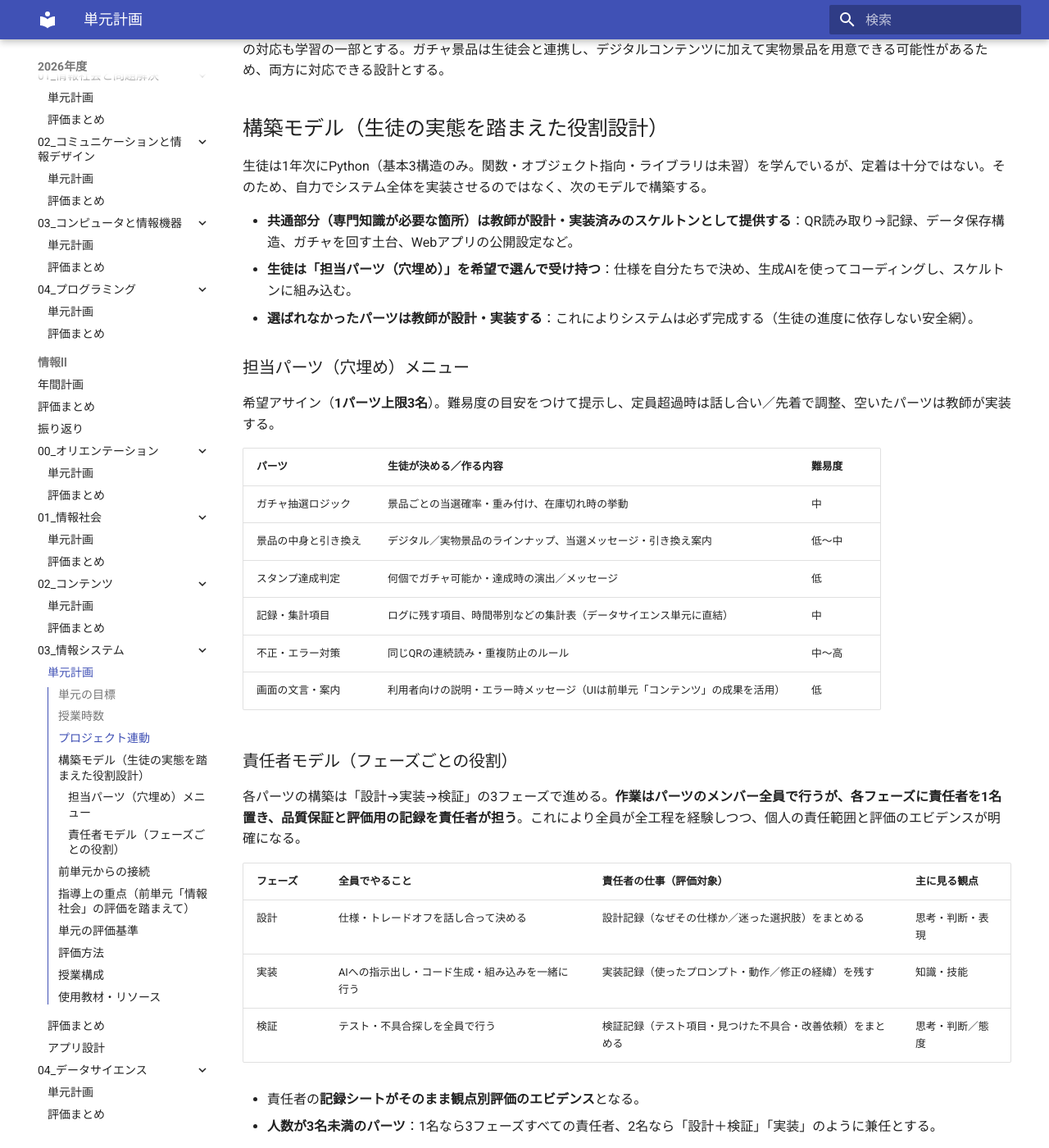
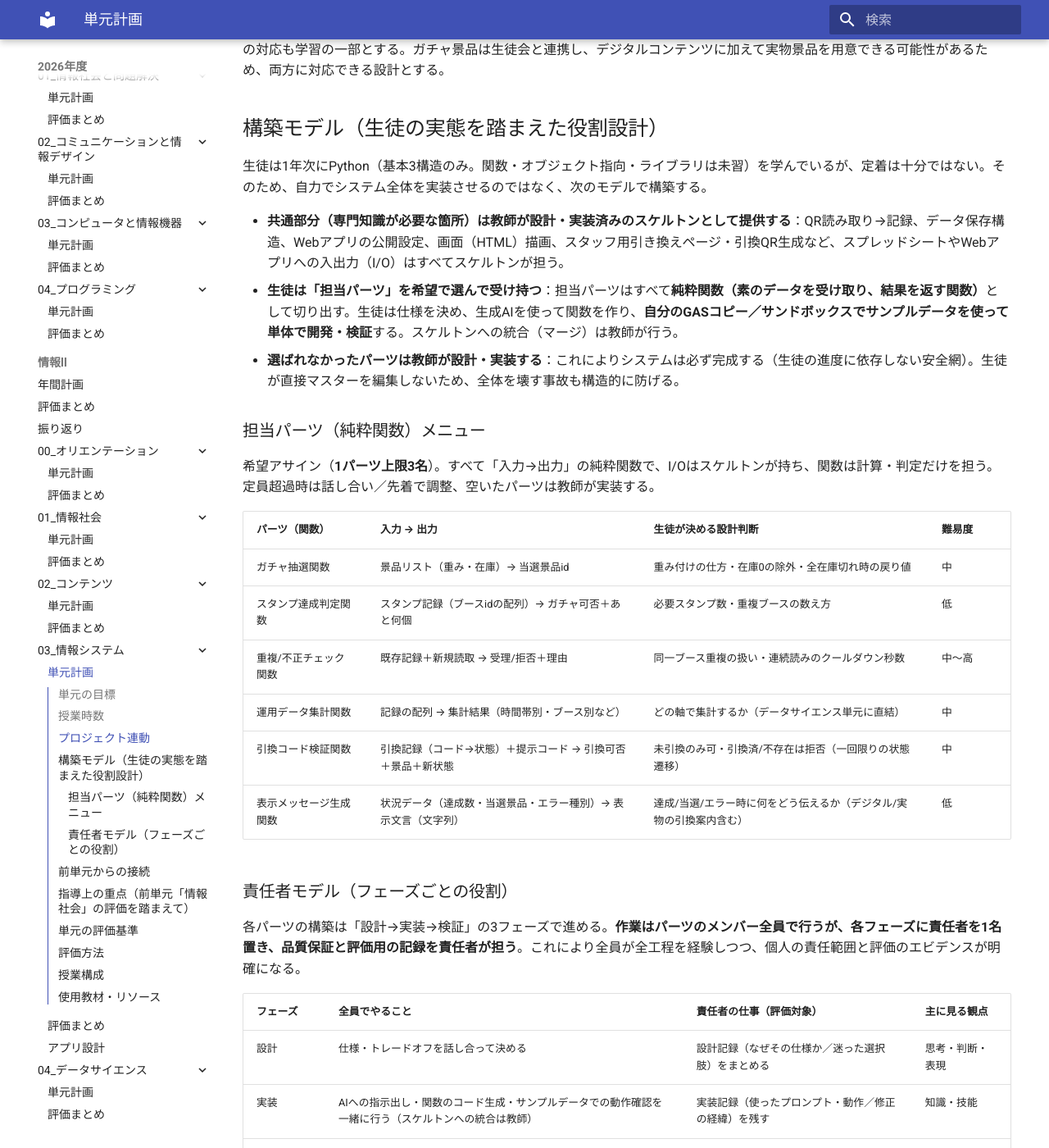
Before and after one commit to mmmmatsuuuu/edu, an MkDocs documentation site: the page built from docs/2026/informa2/03_情報システム/01_単元計画.md, in a window 1280 px wide and 1400 px high, scrolled down 592 px. Shown: the whole window at 82% size. Built offline with MkDocs 1.6.1 and Material for MkDocs 9.7.7, drawn with Linux system fonts in a browser that asks for light colours; some of the changed text lies outside the part shown.

Commit message:
Add 演習08-16 & 担当パーツを純粋関数6区分に再設計（2026 情報Ⅱ 03_情報システム）
- 演習①〜⑧（08-15）と単元テスト（16）の授業ファイルを追加
- 担当パーツを純粋関数6区分（ガチャ抽選/達成判定/重複・不正チェック/
  運用データ集計/引換コード検証/表示メッセージ生成）に再設計
- I/O・画面・スタッフページはスケルトン、統合は教師の方針を単元計画・
  アプリ設計§9・演習08-12に反映（生徒は自分のコピーで単体開発）

Co-Authored-By: Claude Opus 4.8 <noreply@anthropic.com>

```diff
--- a/docs/2026/informa2/03_情報システム/01_単元計画.md
+++ b/docs/2026/informa2/03_情報システム/01_単元計画.md
@@ -16,22 +16,22 @@
 
 生徒は1年次にPython（基本3構造のみ。関数・オブジェクト指向・ライブラリは未習）を学んでいるが、定着は十分ではない。そのため、自力でシステム全体を実装させるのではなく、次のモデルで構築する。
 
-- **共通部分（専門知識が必要な箇所）は教師が設計・実装済みのスケルトンとして提供する**：QR読み取り→記録、データ保存構造、ガチャを回す土台、Webアプリの公開設定など。
-- **生徒は「担当パーツ（穴埋め）」を希望で選んで受け持つ**：仕様を自分たちで決め、生成AIを使ってコーディングし、スケルトンに組み込む。
-- **選ばれなかったパーツは教師が設計・実装する**：これによりシステムは必ず完成する（生徒の進度に依存しない安全網）。
+- **共通部分（専門知識が必要な箇所）は教師が設計・実装済みのスケルトンとして提供する**：QR読み取り→記録、データ保存構造、Webアプリの公開設定、画面（HTML）描画、スタッフ用引き換えページ・引換QR生成など、スプレッドシートやWebアプリへの入出力（I/O）はすべてスケルトンが担う。
+- **生徒は「担当パーツ」を希望で選んで受け持つ**：担当パーツはすべて**純粋関数（素のデータを受け取り、結果を返す関数）**として切り出す。生徒は仕様を決め、生成AIを使って関数を作り、**自分のGASコピー／サンドボックスでサンプルデータを使って単体で開発・検証**する。スケルトンへの統合（マージ）は教師が行う。
+- **選ばれなかったパーツは教師が設計・実装する**：これによりシステムは必ず完成する（生徒の進度に依存しない安全網）。生徒が直接マスターを編集しないため、全体を壊す事故も構造的に防げる。
 
-### 担当パーツ（穴埋め）メニュー
+### 担当パーツ（純粋関数）メニュー
 
-希望アサイン（**1パーツ上限3名**）。難易度の目安をつけて提示し、定員超過時は話し合い／先着で調整、空いたパーツは教師が実装する。
+希望アサイン（**1パーツ上限3名**）。すべて「入力→出力」の純粋関数で、I/Oはスケルトンが持ち、関数は計算・判定だけを担う。定員超過時は話し合い／先着で調整、空いたパーツは教師が実装する。
 
-| パーツ | 生徒が決める／作る内容 | 難易度 |
-|---|---|---|
-| ガチャ抽選ロジック | 景品ごとの当選確率・重み付け、在庫切れ時の挙動 | 中 |
-| 景品の中身と引き換え | デジタル／実物景品のラインナップ、当選メッセージ・引き換え案内 | 低〜中 |
-| スタンプ達成判定 | 何個でガチャ可能か・達成時の演出／メッセージ | 低 |
-| 記録・集計項目 | ログに残す項目、時間帯別などの集計表（データサイエンス単元に直結） | 中 |
-| 不正・エラー対策 | 同じQRの連続読み・重複防止のルール | 中〜高 |
-| 画面の文言・案内 | 利用者向けの説明・エラー時メッセージ（UIは前単元「コンテンツ」の成果を活用） | 低 |
+| パーツ（関数） | 入力 → 出力 | 生徒が決める設計判断 | 難易度 |
+|---|---|---|---|
+| ガチャ抽選関数 | 景品リスト（重み・在庫）→ 当選景品id | 重み付けの仕方・在庫0の除外・全在庫切れ時の戻り値 | 中 |
+| スタンプ達成判定関数 | スタンプ記録（ブースidの配列）→ ガチャ可否＋あと何個 | 必要スタンプ数・重複ブースの数え方 | 低 |
+| 重複/不正チェック関数 | 既存記録＋新規読取 → 受理/拒否＋理由 | 同一ブース重複の扱い・連続読みのクールダウン秒数 | 中〜高 |
+| 運用データ集計関数 | 記録の配列 → 集計結果（時間帯別・ブース別など） | どの軸で集計するか（データサイエンス単元に直結） | 中 |
+| 引換コード検証関数 | 引換記録（コード→状態）＋提示コード → 引換可否＋景品＋新状態 | 未引換のみ可・引換済/不存在は拒否（一回限りの状態遷移） | 中 |
+| 表示メッセージ生成関数 | 状況データ（達成数・当選景品・エラー種別）→ 表示文言（文字列） | 達成/当選/エラー時に何をどう伝えるか（デジタル/実物の引換案内含む） | 低 |
 
 ### 責任者モデル（フェーズごとの役割）
 
@@ -40,7 +40,7 @@
 | フェーズ | 全員でやること | 責任者の仕事（評価対象） | 主に見る観点 |
 |---|---|---|---|
 | 設計 | 仕様・トレードオフを話し合って決める | 設計記録（なぜその仕様か／迷った選択肢）をまとめる | 思考・判断・表現 |
-| 実装 | AIへの指示出し・コード生成・組み込みを一緒に行う | 実装記録（使ったプロンプト・動作／修正の経緯）を残す | 知識・技能 |
+| 実装 | AIへの指示出し・関数のコード生成・サンプルデータでの動作確認を一緒に行う（スケルトンへの統合は教師） | 実装記録（使ったプロンプト・動作／修正の経緯）を残す | 知識・技能 |
 | 検証 | テスト・不具合探しを全員で行う | 検証記録（テスト項目・見つけた不具合・改善依頼）をまとめる | 思考・判断／態度 |
 
 - 責任者の**記録シートがそのまま観点別評価のエビデンス**となる。
@@ -89,15 +89,15 @@
 | 05 | [プログラミングの基礎（復習＋GAS/JS）](授業/05_プログラミングの基礎.md) | 1年次Python基礎の復習・GAS（JavaScript）の基本構文・PythonとJSの対比／PRIMM（Makeなし）でコードを読む練習 | 座学 |
 | 06 | [APIと生成AIの活用](授業/06_APIと生成AIの活用.md) | APIの概念（知識レベル）／生成AIに指示→サンドボックス実行→検証の体験演習（題材：探索・整列） | 座学 |
 | 07 | [システムの全体設計を読む](授業/07_システムの全体設計を読む.md) | 教師提供スケルトンの構造解説・処理の流れ・担当パーツがどこに入るかの理解 | 座学 |
-| 08 | 演習①：全体像の理解と担当パーツ決め | 完成済みシステムのデモ・各パーツの役割説明・希望アサイン・調整ルールの提示 | 演習 |
-| 09 | 演習②：担当パーツの設計 | 担当パーツの仕様化（穴埋め設計書）・設計意図とトレードオフの言語化・設計記録の作成 | 演習 |
-| 10 | 演習③：AIで実装（生成と確認） | プロンプト設計→AIでコード生成→動作確認・実装記録の作成 | 演習 |
-| 11 | 演習④：AIで実装（修正と組み込み） | 修正・スケルトンへの組み込み・つまずきの個別フォロー | 演習 |
-| 12 | 演習⑤：結合テストとリハーサル | 全パーツ統合・本番想定テスト・バグ修正・景品引き換え練習・検証記録の作成 | 演習 |
-| 13 | 演習⑥：文化祭運用（当日） | 本番運用・利用状況のモニタリング・トラブル対応・景品引き換え | 演習 |
-| 14 | 演習⑦：運用データ整理と振り返り① | 収集データの整理・運用記録のまとめ・データサイエンス単元へ渡すデータの確認 | 演習 |
-| 15 | 演習⑧：振り返り②・データサイエンス単元への引き渡し | 担当パーツの設計意図・トレードオフの振り返りレポート・次単元への接続 | 演習 |
-| 16 | 単元テストと振り返り | 単元テスト・単元全体の振り返り | テスト |
+| 08 | [演習①：全体像の理解と担当パーツ決め](授業/08_演習①_全体像の理解と担当パーツ決め.md) | 完成済みシステムのデモ・各パーツの役割説明・希望アサイン・調整ルールの提示 | 演習 |
+| 09 | [演習②：担当パーツの設計](授業/09_演習②_担当パーツの設計.md) | 担当パーツの仕様化（穴埋め設計書）・設計意図とトレードオフの言語化・設計記録の作成 | 演習 |
+| 10 | [演習③：AIで実装（生成と確認）](授業/10_演習③_AIで実装（生成と確認）.md) | プロンプト設計→AIでコード生成→動作確認・実装記録の作成 | 演習 |
+| 11 | [演習④：AIで実装（修正と完成・提出）](授業/11_演習④_AIで実装（修正と組み込み）.md) | 修正・境界のテスト・検証済み関数の提出（スケルトンへの統合は教師） | 演習 |
+| 12 | [演習⑤：結合テストとリハーサル](授業/12_演習⑤_結合テストとリハーサル.md) | 全パーツ統合・本番想定テスト・バグ修正・景品引き換え練習・検証記録の作成 | 演習 |
+| 13 | [演習⑥：文化祭運用（当日）](授業/13_演習⑥_文化祭運用（当日）.md) | 本番運用・利用状況のモニタリング・トラブル対応・景品引き換え | 演習 |
+| 14 | [演習⑦：運用データ整理と振り返り①](授業/14_演習⑦_運用データ整理と振り返り①.md) | 収集データの整理・運用記録のまとめ・データサイエンス単元へ渡すデータの確認 | 演習 |
+| 15 | [演習⑧：振り返り②・データサイエンス単元への引き渡し](授業/15_演習⑧_振り返り②・データサイエンス単元への引き渡し.md) | 担当パーツの設計意図・トレードオフの振り返りレポート・次単元への接続 | 演習 |
+| 16 | [単元テストと振り返り](授業/16_単元テストと振り返り.md) | 単元テスト・単元全体の振り返り | テスト |
 
 ## 使用教材・リソース
 
```
Also changed, not shown: docs/2026/informa2/03_情報システム/03_アプリ設計.md (+28 -17 lines), docs/2026/informa2/03_情報システム/授業/07_システムの全体設計を読む.md (+1 -1 lines), docs/2026/informa2/03_情報システム/授業/08_演習①_全体像の理解と担当パーツ決め.md (added, +52 -0 lines), docs/2026/informa2/03_情報システム/授業/09_演習②_担当パーツの設計.md (added, +54 -0 lines), docs/2026/informa2/03_情報システム/授業/10_演習③_AIで実装（生成と確認）.md (added, +53 -0 lines), docs/2026/informa2/03_情報システム/授業/11_演習④_AIで実装（修正と組み込み）.md (added, +54 -0 lines), docs/2026/informa2/03_情報システム/授業/12_演習⑤_結合テストとリハーサル.md (added, +55 -0 lines), docs/2026/informa2/03_情報システム/授業/13_演習⑥_文化祭運用（当日）.md (added, +55 -0 lines), docs/2026/informa2/03_情報システム/授業/14_演習⑦_運用データ整理と振り返り①.md (added, +53 -0 lines), docs/2026/informa2/03_情報システム/授業/15_演習⑧_振り返り②・データサイエンス単元への引き渡し.md (added, +53 -0 lines), docs/2026/informa2/03_情報システム/授業/16_単元テストと振り返り.md (added, +52 -0 lines).
